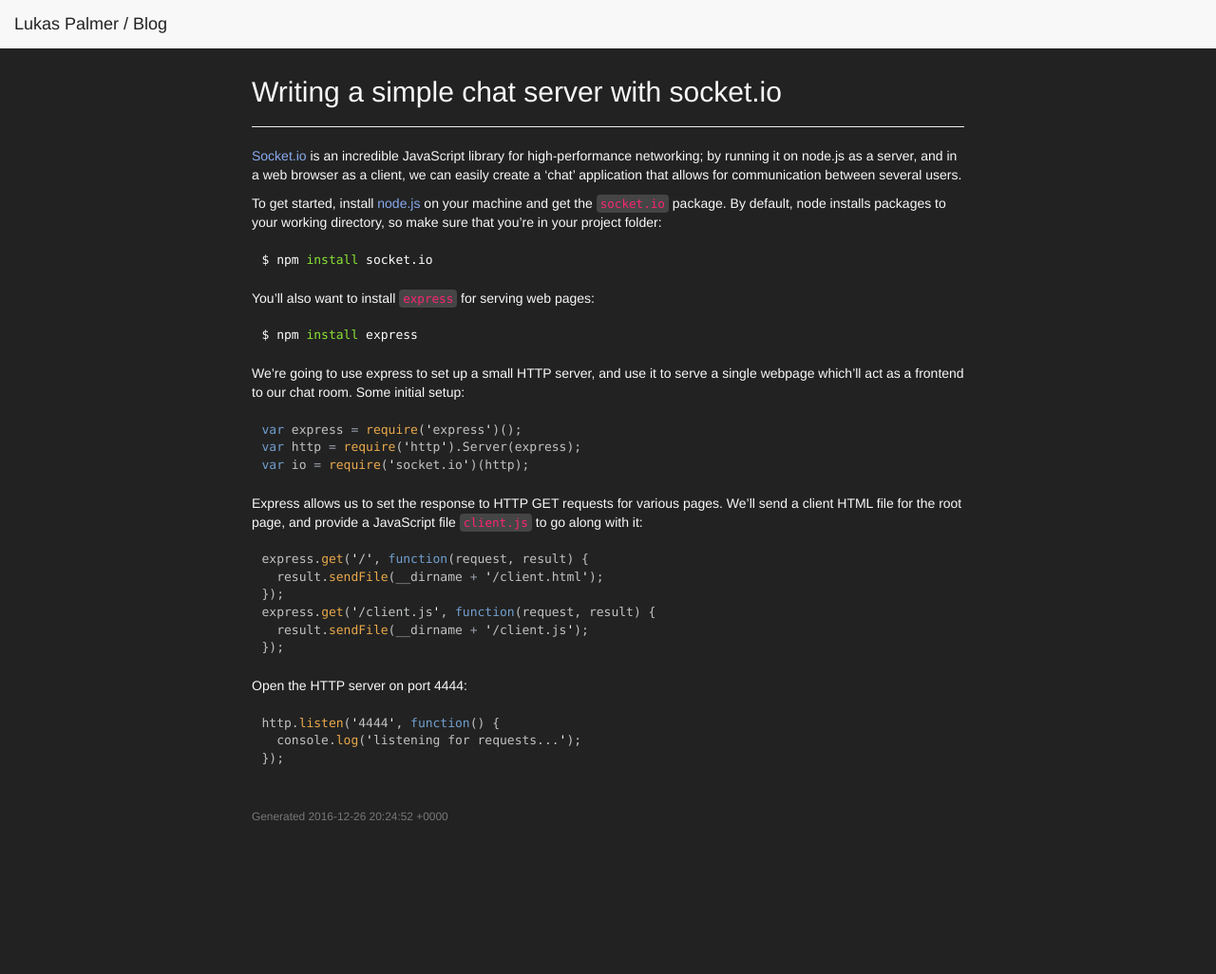
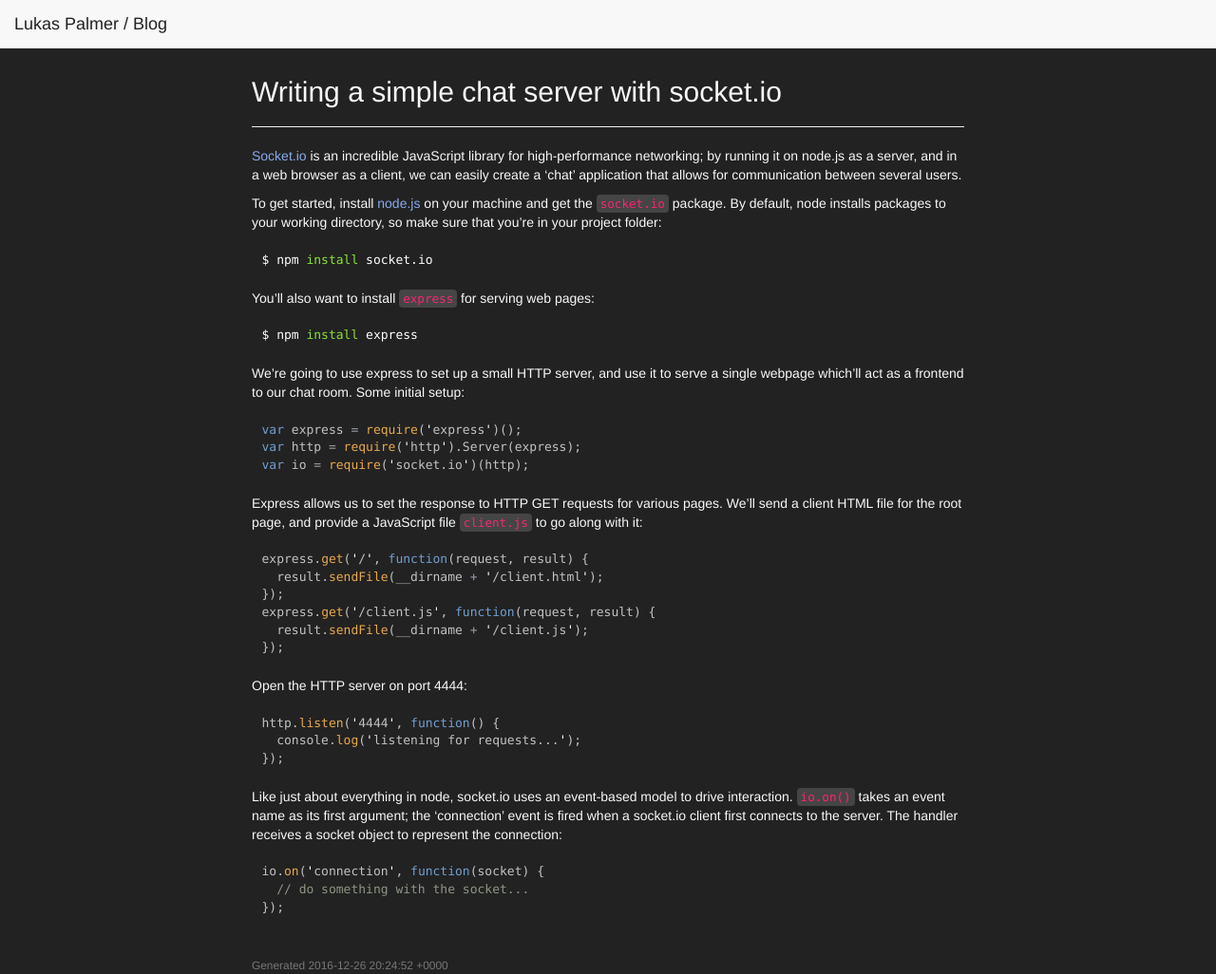
Before and after one commit to lnpalmer/lnpalmer.github.io, a Jekyll site: the page built from _posts/2016-12-23-chat.md, in a window 1280 px wide and 1026 px high. Shown: the whole window at 95% size. Built offline with Jekyll 4.4.1, drawn with Linux system fonts in a browser that asks for light colours.

Commit message:
socket.io chat server

````diff
--- a/_posts/2016-12-23-chat.md
+++ b/_posts/2016-12-23-chat.md
@@ -28,7 +28,7 @@
 
 Express allows us to set the response to HTTP GET requests for various pages. We'll send a client HTML file for the root page, and provide a JavaScript file `client.js` to go along with it:
 
-``` javascript
+``` js
 express.get('/', function(request, result) {
   result.sendFile(__dirname + '/client.html');
 });
@@ -39,8 +39,16 @@
 
 Open the HTTP server on port 4444:
 
-``` javascript
+``` js
 http.listen('4444', function() {
   console.log('listening for requests...');
 });
 ```
+
+Like just about everything in node, socket.io uses an event-based model to drive interaction. `io.on()` takes an event name as its first argument; the 'connection' event is fired when a socket.io client first connects to the server. The handler receives a socket object to represent the connection:
+
+``` js
+io.on('connection', function(socket) {
+  // do something with the socket...
+});
+```
````
